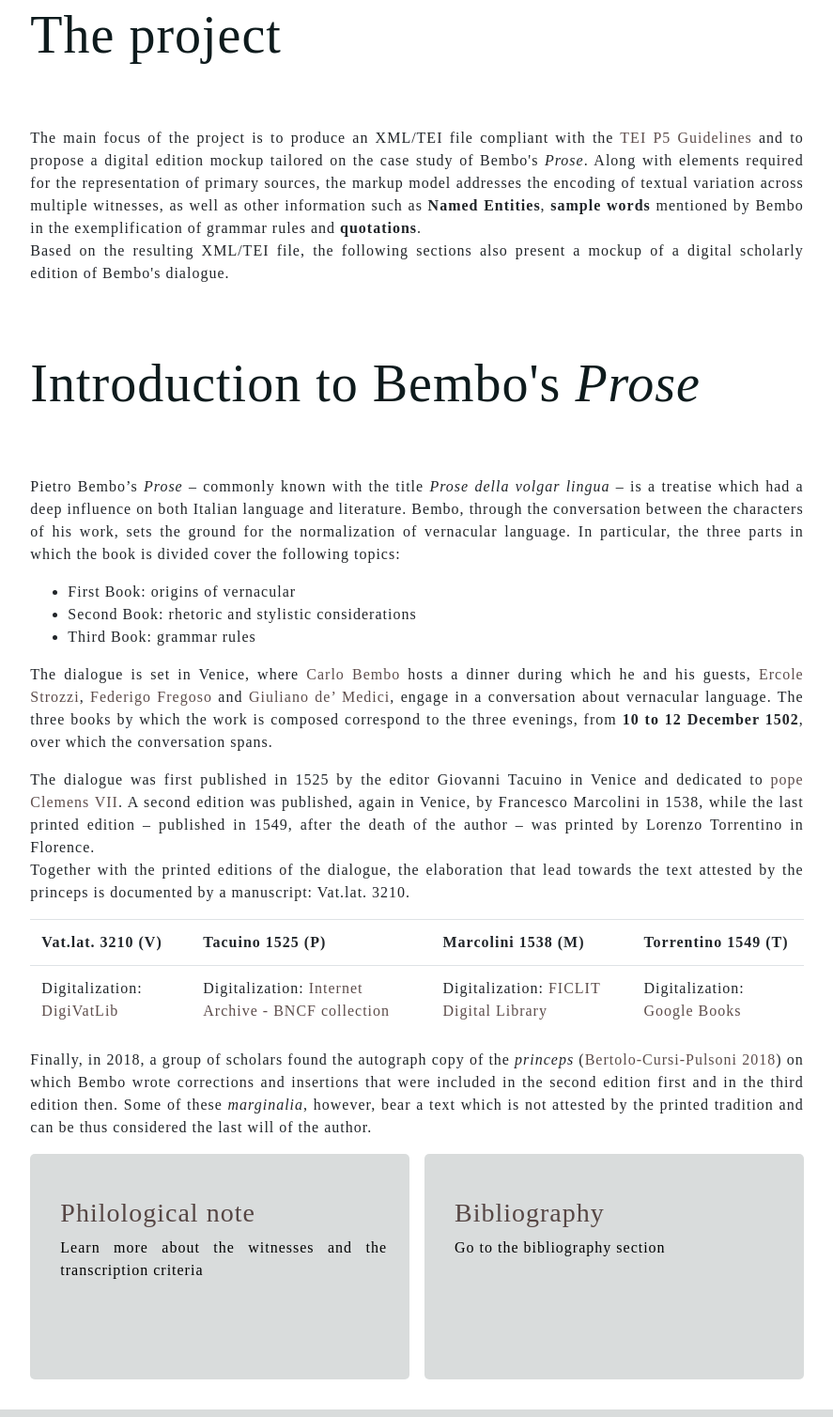
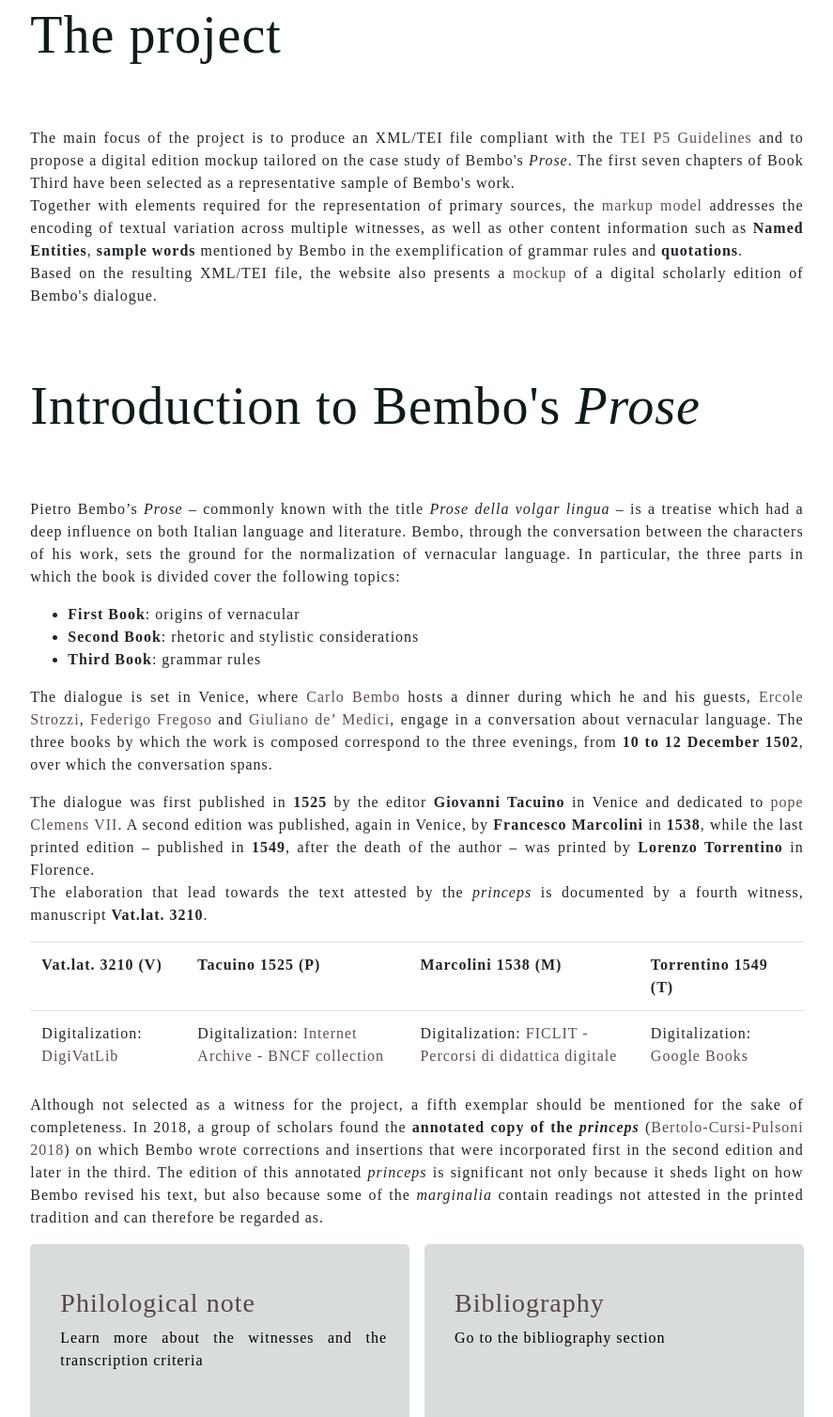
Before and after one commit to dse-prose/tbp, a plain HTML site: page index.html in a window 1280 px wide. Shown: the part 1020-2528 px from the top of the page at 94% size, without its empty margins (196-1083 px from the left). Drawn offline with nearby package versions, Linux system fonts and the light colour scheme; a web font is replaced by a local one.

Commit message:
index rev

```diff
--- a/assets/main.css
+++ b/assets/main.css
@@ -13,6 +13,9 @@
     }
     p, ul {
         font-size: small !important;
+    }
+    #banner-container {
+        grid-template-columns: repeat(1, 1fr);
     }
 }
 :root {
@@ -60,6 +63,9 @@ nav {
     /* filter: drop-shadow(0px 0px 10px rgba(255,255,255,.5)) */
     box-shadow: 0 4px 5px -5px var(--body-secondary);
     position:fixed;
+}
+.navbar-toggler {
+    color: white !important;
 }
 nav a {
     color: white;
--- a/index.html
+++ b/index.html
@@ -47,17 +47,18 @@
             </div>
             <div class="container col-md-8" id="project">
                 <h1 id="project-sec">The project</h1>
-                <p>The main focus of the project is to produce an XML/TEI file compliant with the <a href="https://tei-c.org/release/doc/tei-p5-doc/en/html/index.html" target="_blank">TEI P5 Guidelines</a> and to propose a digital edition mockup tailored on the case study of Bembo's <i>Prose</i>. Along with elements required for the representation of primary sources, the markup model addresses the encoding of textual variation across multiple witnesses, as well as other information such as <b>Named Entities</b>, <b>sample words</b> mentioned by Bembo in the exemplification of grammar rules and <b>quotations</b>.<br/> Based on the resulting XML/TEI file, the following sections also present a mockup of a digital scholarly edition of Bembo's dialogue. <!-- For this purpose, the most recent digital scholarly editions were reviewed in order to draw a <a href="#prototype">proposal</a> that fits the characteristics of Bembo's dialogue.</p>  -->
+                <p>The main focus of the project is to produce an XML/TEI file compliant with the <a href="https://tei-c.org/release/doc/tei-p5-doc/en/html/index.html" target="_blank">TEI P5 Guidelines</a> and to propose a digital edition mockup tailored on the case study of Bembo's <i>Prose</i>. The first seven chapters of Book Third have been selected as a representative sample of Bembo's work.<br/>
+                Together with elements required for the representation of primary sources, the <a href="tei_enc.html" target="_blank">markup model</a> addresses the encoding of textual variation across multiple witnesses, as well as other content information such as <b>Named Entities</b>, <b>sample words</b> mentioned by Bembo in the exemplification of grammar rules and <b>quotations</b>.<br/> Based on the resulting XML/TEI file, the website also presents a <a href="dse_mockup.html" target="_blank">mockup</a> of a digital scholarly edition of Bembo's dialogue.
                 <h1 id="intro-sec">Introduction to Bembo's <i>Prose</i></h1>
                 <p>Pietro Bembo’s <i>Prose</i> – commonly known with the title <i>Prose della volgar lingua</i> – is a treatise which had a deep influence on both Italian language and literature. Bembo, through the conversation between the characters of his work, sets the ground for the normalization of vernacular language.  In particular, the three parts in which the book is divided cover the following topics:</p>
                 <ul>
-                  <li>First Book: origins of vernacular</li>
-                  <li>Second Book: rhetoric and stylistic considerations</li>
-                  <li>Third Book: grammar rules</li>
+                  <li><b>First Book</b>: origins of vernacular</li>
+                  <li><b>Second Book</b>: rhetoric and stylistic considerations</li>
+                  <li><b>Third Book</b>: grammar rules</li>
                 </ul>
-                <p>The dialogue is set in Venice, where <a href="https://www.treccani.it/enciclopedia/pietro-bembo_res-a628347b-87e7-11dc-8e9d-0016357eee51_(Dizionario-Biografico)/" target="_blank">Carlo Bembo</a> hosts a dinner during which he and his guests, <a href="https://www.treccani.it/enciclopedia/ercole-strozzi/" target="_blank">Ercole Strozzi</a>, <a href="" target="_blank">Federigo Fregoso</a> and <a href="" target="_blank">Giuliano de’ Medici</a>, engage in a conversation about vernacular language. The three books by which the work is composed correspond to the three evenings, from <b>10 to 12 December 1502</b>, over which the conversation spans.</p>
-                <p>The dialogue was first published in 1525 by the editor Giovanni Tacuino in Venice and dedicated to <a href="https://www.treccani.it/enciclopedia/papa-clemente-vii_(Dizionario-Biografico)/" target="_blank">pope Clemens VII</a>. A second edition was published, again in Venice, by Francesco Marcolini in 1538, while the last printed edition – published in 1549, after the death of the author – was printed by Lorenzo Torrentino in Florence.<br>
-                Together with the printed editions of the dialogue, the elaboration that lead towards the text attested by the princeps is documented by a manuscript: Vat.lat. 3210.</p>
+                <p>The dialogue is set in Venice, where <a href="https://www.treccani.it/enciclopedia/pietro-bembo_res-a628347b-87e7-11dc-8e9d-0016357eee51_(Dizionario-Biografico)/" target="_blank">Carlo Bembo</a> hosts a dinner during which he and his guests, <a href="https://www.treccani.it/enciclopedia/ercole-strozzi/" target="_blank">Ercole Strozzi</a>, <a href="https://www.treccani.it/enciclopedia/federico-fregoso_(Dizionario-Biografico)/?search=FREGOSO%2C%20Federico%2F" target="_blank">Federigo Fregoso</a> and <a href="https://www.treccani.it/enciclopedia/medici-giuliano-de-duca-di-nemours/?search=M%C3%A8dici%2C%20Giuliano%20de%27%2C%20duca%20di%20Nemours%2F" target="_blank">Giuliano de’ Medici</a>, engage in a conversation about vernacular language. The three books by which the work is composed correspond to the three evenings, from <b>10 to 12 December 1502</b>, over which the conversation spans.</p>
+                <p>The dialogue was first published in <b>1525</b> by the editor <b>Giovanni Tacuino</b> in Venice and dedicated to <a href="https://www.treccani.it/enciclopedia/papa-clemente-vii_(Dizionario-Biografico)/" target="_blank">pope Clemens VII</a>. A second edition was published, again in Venice, by <b>Francesco Marcolini</b> in <b>1538</b>, while the last printed edition – published in <b>1549</b>, after the death of the author – was printed by <b>Lorenzo Torrentino</b> in Florence.<br>
+                The elaboration that lead towards the text attested by the <i>princeps</i> is documented by a fourth witness, manuscript <b>Vat.lat. 3210</b>.</p>
                 <table class="table table-hover table-responsive">
                   <tr>
                     <th>Vat.lat. 3210 (V)</th>
@@ -68,12 +69,12 @@
                   <tr>
                     <td>Digitalization: <a href="https://digi.vatlib.it/view/MSS_Vat.lat.3210" target="_blank">DigiVatLib</a></td>
                     <td>Digitalization: <a href="https://archive.org/details/bub_gb_zvLQKYoobRoC/page/n77/mode/2up " target="_blank">Internet Archive - BNCF collection</a></td>
-                    <td>Digitalization: <a href="" target="_blank">FICLIT Digital Library</a></td>
+                    <td>Digitalization: <a href="https://pdd.ficlit.unibo.it/s/pietro-bembo-prose/item/6" target="_blank">FICLIT - Percorsi di didattica digitale</a></td>
                     <td>Digitalization: <a href="https://play.google.com/books/reader?id=q8amtHxSU74C&pg=GBS.PP6&hl=it" target="_blank">Google Books</a></td>
                   </tr>
                   <tr></tr>
                 </table>
-                <p>Finally, in 2018, a group of scholars found the autograph copy of the <i>princeps</i> (<a href="#BCP-2018">Bertolo-Cursi-Pulsoni 2018</a>) on which Bembo wrote corrections and insertions that were included in the second edition first and in the third edition then. Some of these <i>marginalia</i>, however, bear a text which is not attested by the printed tradition and can be thus considered the last will of the author.</p>
+                <p>Although not selected as a witness for the project, a fifth exemplar should be mentioned for the sake of completeness. In 2018, a group of scholars found the <b>annotated copy of the <i>princeps</i></b> (<a href="biblio.html">Bertolo-Cursi-Pulsoni 2018</a>) on which Bembo wrote corrections and insertions that were incorporated first in the second edition and later in the third. The edition of this annotated <i>princeps</i> is significant not only because it sheds light on how Bembo revised his text, but also because some of the <i>marginalia</i> contain readings not attested in the printed tradition and can therefore be regarded as.</p>
                 <div id="banner-container">
                   <a href="note.html">
                 <div id="note-banner">
```
